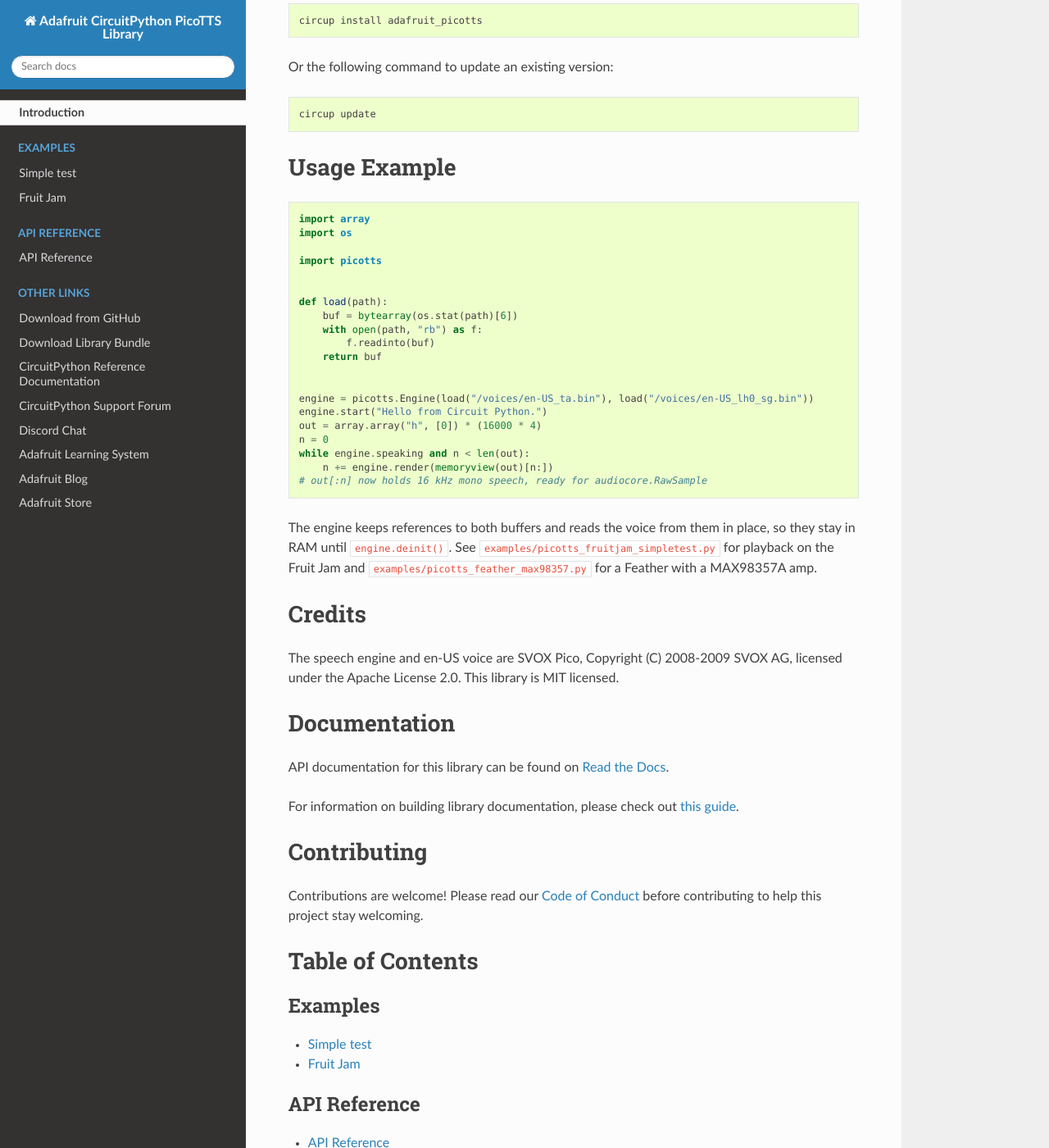
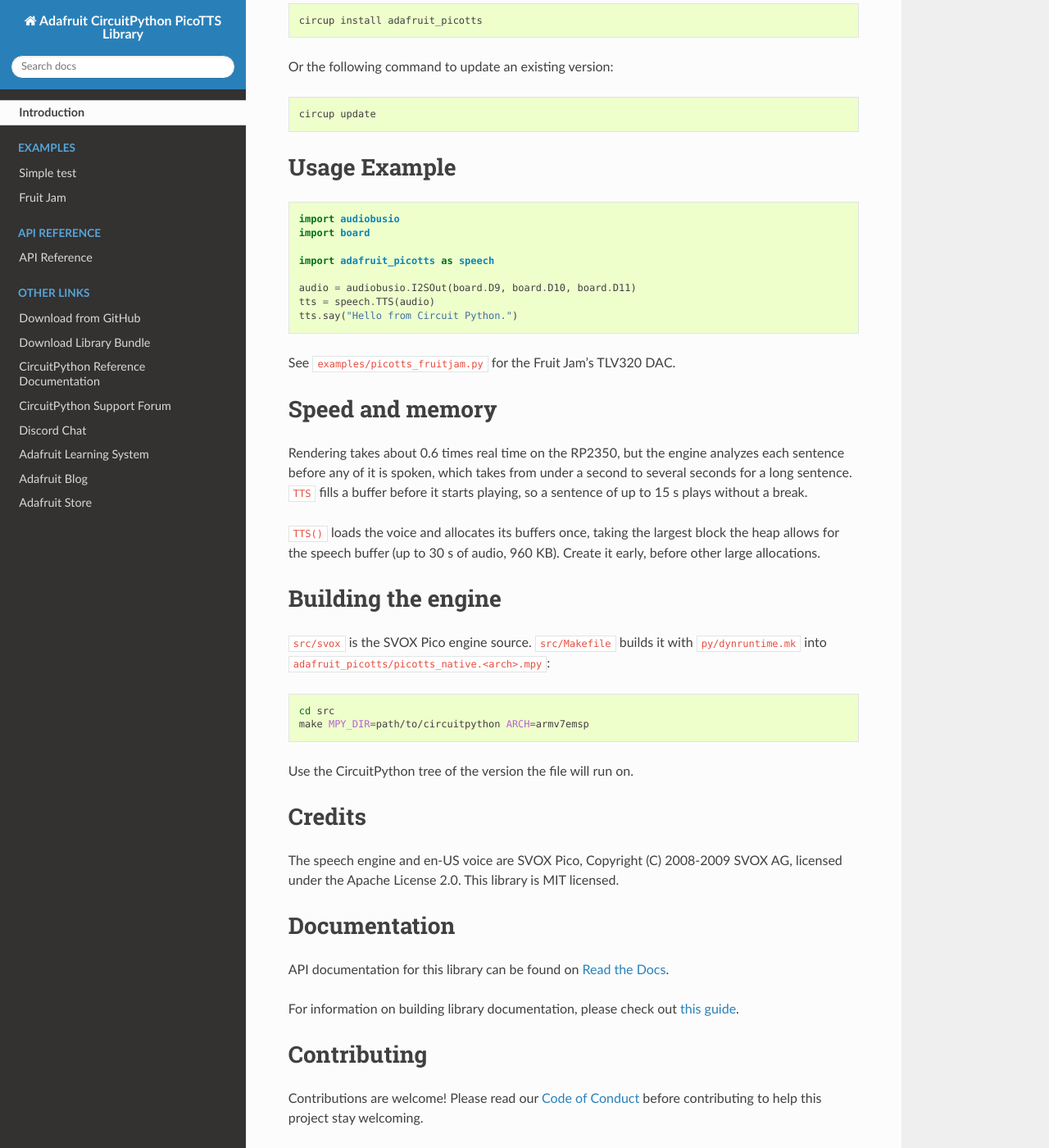
Before and after one commit to adafruit/Adafruit_CircuitPython_PicoTTS, a Sphinx documentation site: the page built from docs/index.rst, in a window 1280 px wide and 1400 px high, scrolled down 1229 px. Shown: the whole window at 82% size. Built offline with Sphinx 7.4.7 and the Read the Docs theme 3.1.0, drawn with Linux system fonts in a browser that asks for light colours; some of the changed text lies outside the part shown.

Commit message:
Update the README and docs for the library engine
The README now describes the native engine and voice in the library,
the TTS usage, speed and memory, and how to build the engine, like
adafruit_moonshine_klatt. The docs mock picotts_native.

Co-Authored-By: Claude Opus 5.5 (1M context) <noreply@anthropic.com>

```diff
--- a/README.rst
+++ b/README.rst
@@ -22,24 +22,24 @@ Introduction
     :alt: Code Style: Ruff
 
 Text to speech for CircuitPython using the `SVOX Pico <https://github.com/lllucius/esp32_picotts>`_
-engine by SVOX AG, released under the Apache License 2.0. It speaks English (en-US) at 16 kHz
-and handles numbers, abbreviations and dates on the board.
+engine by SVOX AG, released under the Apache License 2.0. It speaks English (en-US) at 16 kHz,
+handles numbers, abbreviations and dates on the board, and plays through ``audiomixer``. The
+engine and voice ship in the library, so it runs on stock CircuitPython with no core module.
 
-The engine is built into the firmware as the ``picotts`` core module. The voice is two files,
-``en-US_ta.bin`` and ``en-US_lh0_sg.bin`` (1.43 MB), copied to ``/voices`` on CIRCUITPY and
-loaded into RAM. This library will add a higher level API on top of it. For now, see the
-examples for using ``picotts`` directly.
+``say()`` waits until the text has been spoken. ``say(text, wait=False)`` returns right away;
+call ``update()`` from your main loop to keep speaking.
 
 
 Dependencies
 =============
 This library depends on:
 
-* `Adafruit CircuitPython <https://github.com/adafruit/circuitpython>`_ firmware built with the
-  ``picotts`` core module
+* `Adafruit CircuitPython <https://github.com/adafruit/circuitpython>`_ 11 or later
 
-The engine needs about 1.1 MB of RAM and the voice another 1.43 MB, about 2.5 MB in all, so
-``picotts`` needs a board with PSRAM:
+The engine is a precompiled native module, ``picotts_native.armv7emsp.mpy``, for the RP2350.
+The engine needs about 1.1 MB of RAM and the en-US voice (``en-US_ta.bin`` and
+``en-US_lh0_sg.bin``, in the library) another 1.43 MB, about 2.5 MB in all, so it needs a
+board with PSRAM:
 
 ================================  ===================================
 Board                             Status
@@ -84,30 +84,41 @@ Usage Example
 
 .. code-block:: python
 
-    import array
-    import os
+    import audiobusio
+    import board
 
-    import picotts
+    import adafruit_picotts as speech
 
+    audio = audiobusio.I2SOut(board.D9, board.D10, board.D11)
+    tts = speech.TTS(audio)
+    tts.say("Hello from Circuit Python.")
 
-    def load(path):
-        buf = bytearray(os.stat(path)[6])
-        with open(path, "rb") as f:
-            f.readinto(buf)
-        return buf
+See ``examples/picotts_fruitjam.py`` for the Fruit Jam's TLV320 DAC.
 
+Speed and memory
+================
 
-    engine = picotts.Engine(load("/voices/en-US_ta.bin"), load("/voices/en-US_lh0_sg.bin"))
-    engine.start("Hello from Circuit Python.")
-    out = array.array("h", [0]) * (16000 * 4)
-    n = 0
-    while engine.speaking and n < len(out):
-        n += engine.render(memoryview(out)[n:])
-    # out[:n] now holds 16 kHz mono speech, ready for audiocore.RawSample
+Rendering takes about 0.6 times real time on the RP2350, but the engine analyzes each sentence
+before any of it is spoken, which takes from under a second to several seconds for a long
+sentence. ``TTS`` fills a buffer before it starts playing, so a sentence of up to 15 s plays
+without a break.
 
-The engine keeps references to both buffers and reads the voice from them in place, so they stay
-in RAM until ``engine.deinit()``. See ``examples/picotts_fruitjam_simpletest.py`` for playback on the
-Fruit Jam and ``examples/picotts_feather_max98357.py`` for a Feather with a MAX98357A amp.
+``TTS()`` loads the voice and allocates its buffers once, taking the largest block the heap
+allows for the speech buffer (up to 30 s of audio, 960 KB). Create it early, before other large
+allocations.
+
+Building the engine
+===================
+
+``src/svox`` is the SVOX Pico engine source. ``src/Makefile`` builds it with
+``py/dynruntime.mk`` into ``adafruit_picotts/picotts_native.<arch>.mpy``:
+
+.. code-block:: shell
+
+    cd src
+    make MPY_DIR=path/to/circuitpython ARCH=armv7emsp
+
+Use the CircuitPython tree of the version the file will run on.
 
 Credits
 =======
--- a/docs/conf.py
+++ b/docs/conf.py
@@ -25,7 +25,7 @@ extensions = [
 # Uncomment the below if you use native CircuitPython modules such as
 # digitalio, micropython and busio. List the modules you use. Without it, the
 # autodoc module docs will fail to generate with a warning.
-autodoc_mock_imports = ["audiocore", "audiomixer", "picotts"]
+autodoc_mock_imports = ["audiocore", "audiomixer", "adafruit_picotts.picotts_native"]
 
 autodoc_preserve_defaults = True
 
--- a/pyproject.toml
+++ b/pyproject.toml
@@ -12,7 +12,7 @@ requires = [
 
 [project]
 name = "adafruit-circuitpython-picotts"
-description = "Text to speech for CircuitPython using the SVOX Pico engine in the picotts core module"
+description = "Text to speech for CircuitPython using the SVOX Pico engine, rendered through audiomixer"
 version = "0.0.0+auto.0"
 readme = "README.rst"
 authors = [
```
